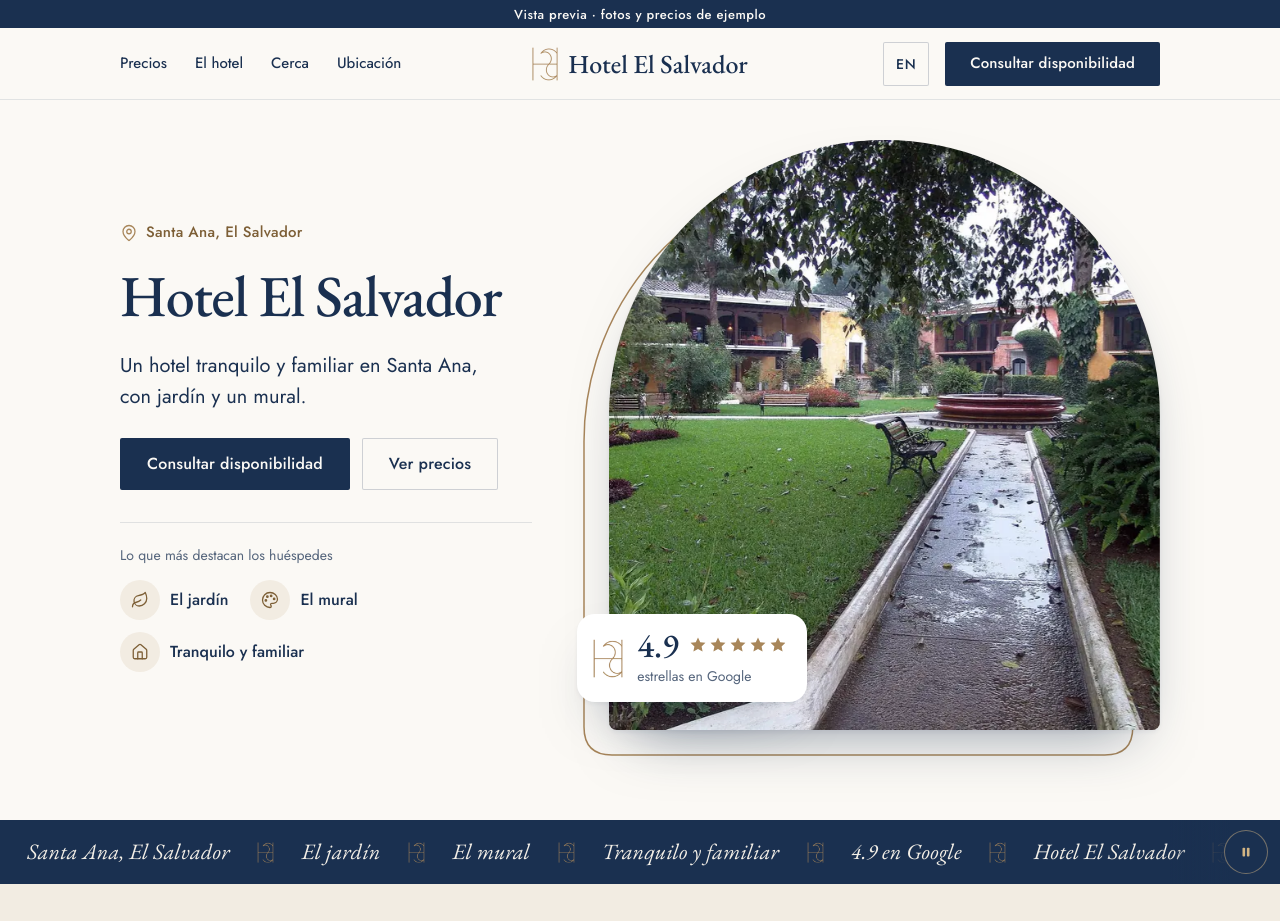
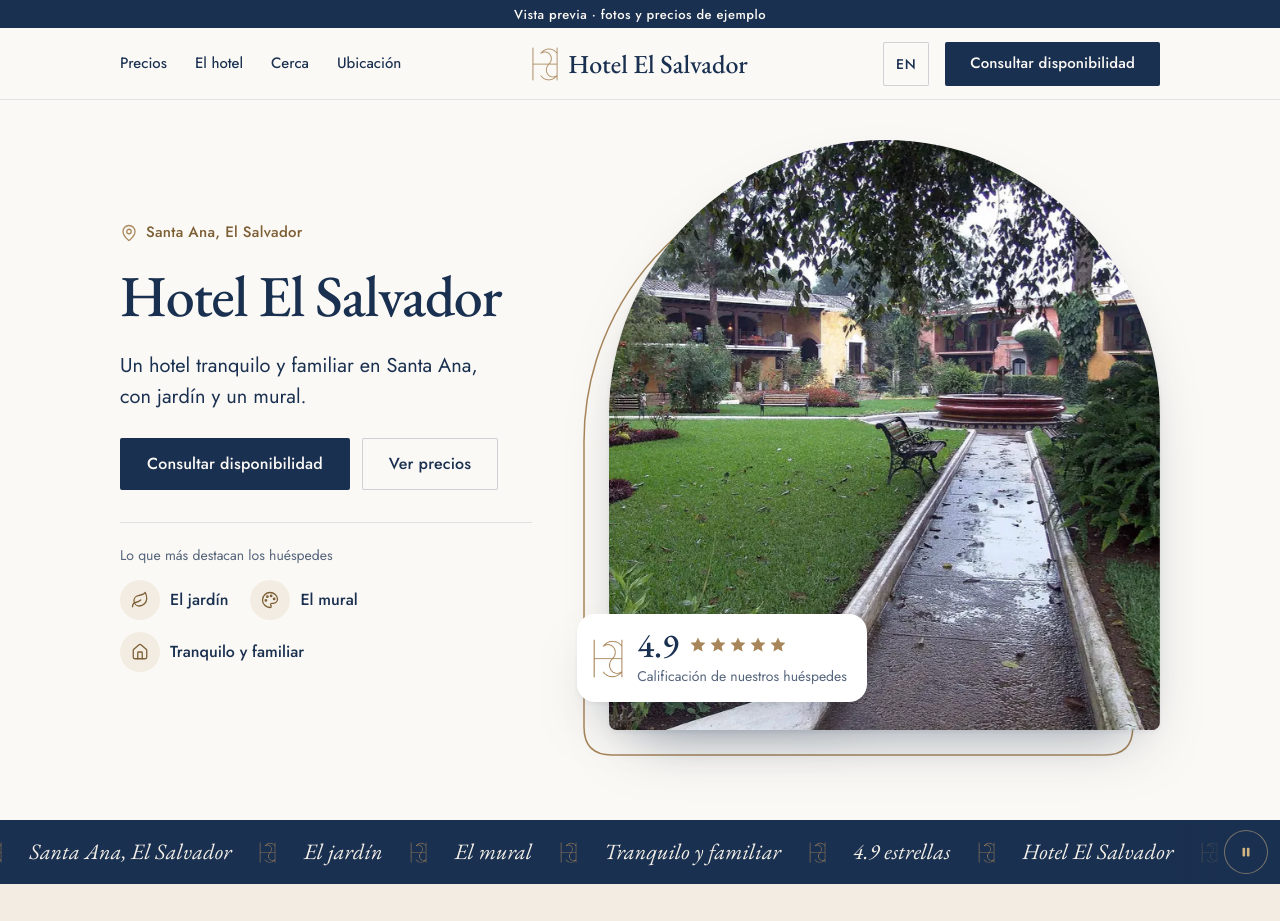
Before and after one commit to escobarnet-software/Hotel-El-Salvador-Santa-Ana, a plain HTML site: page index.html in a window 1280 px wide. Shown: the top 921 px of the page. Drawn offline with nearby package versions, Linux system fonts and the light colour scheme.

Commit message:
La calificación se presenta como de nuestros huéspedes, sin nombrar Google
Co-Authored-By: Claude Opus 5.5 <noreply@anthropic.com>
Claude-Session: https://claude.ai/code/session_01XtNZzNaCNPjnuKJ579jgRE

```diff
--- a/index.html
+++ b/index.html
@@ -4,7 +4,7 @@
 <meta charset="utf-8">
 <meta name="viewport" content="width=device-width, initial-scale=1, viewport-fit=cover">
 <title>Hotel El Salvador: hotel familiar con jardín en Santa Ana</title>
-<meta name="description" content="Habitaciones sencillas, dobles y familiares en Santa Ana, El Salvador. Consulta precios y disponibilidad por WhatsApp; 4.9 estrellas en Google.">
+<meta name="description" content="Habitaciones sencillas, dobles y familiares en Santa Ana, El Salvador. Consulta precios y disponibilidad por WhatsApp; 4.9 estrellas según nuestros huéspedes.">
 <meta property="og:type" content="website">
 <meta property="og:title" content="Hotel El Salvador · Santa Ana">
 <meta property="og:description" content="Hotel tranquilo y familiar en Santa Ana. Precios, disponibilidad y ubicación en una página.">
@@ -53,7 +53,7 @@
      scroll (en reposo con movimiento reducido o sin JavaScript).
      palette: colores del logo (azul marino #1a3050, dorado #a8865a, marfil), type garamond (EB Garamond + Jost)
      moments: picture-develops en el mural (#hotel)
-     Datos reales: nombre, ciudad, 4.9 estrellas en Google (sin número de reseñas, a pedido del cliente), jardín, mural, tranquilo y familiar, WhatsApp.
+     Datos reales: nombre, ciudad, 4.9 estrellas en Google, mostrado como calificación de los huéspedes (sin número de reseñas ni la palabra Google, a pedido del cliente), jardín, mural, tranquilo y familiar, WhatsApp.
      De ejemplo (data-assumed): tipos de habitación, capacidades y precios. Fotos: stand-ins de Wikimedia Commons. -->
 <svg width="0" height="0" style="position:absolute" aria-hidden="true">
   <defs>
@@ -120,7 +120,7 @@
             <img class="hero-badge__mark" src="assets/brand/mark-52.webp" alt="" width="52" height="68">
             <div class="hero-badge__text">
               <p class="hero-badge__score"><b data-count="4.9" data-decimals="1">4.9</b><span class="stars" aria-hidden="true"><svg><use href="#i-star"/></svg><svg><use href="#i-star"/></svg><svg><use href="#i-star"/></svg><svg><use href="#i-star"/></svg><svg class="star-90"><use href="#i-star"/></svg></span></p>
-              <p class="hero-badge__note" data-i18n="badgeNote">estrellas en Google</p>
+              <p class="hero-badge__note" data-i18n="badgeNote">Calificación de nuestros huéspedes</p>
             </div>
           </div>
         </div>
@@ -132,10 +132,10 @@
   <div class="ribbon" role="region" aria-label="Lo que destacan los huéspedes" data-i18n-attr="aria-label:praiseTitle">
     <div class="ribbon__track">
       <ul class="ribbon__group">
-        <li>Hotel El Salvador</li><li data-i18n="rbCity">Santa Ana, El Salvador</li><li data-i18n="praiseGarden">El jardín</li><li data-i18n="praiseMural">El mural</li><li data-i18n="praiseCalm">Tranquilo y familiar</li><li data-i18n="rbRating">4.9 en Google</li>
+        <li>Hotel El Salvador</li><li data-i18n="rbCity">Santa Ana, El Salvador</li><li data-i18n="praiseGarden">El jardín</li><li data-i18n="praiseMural">El mural</li><li data-i18n="praiseCalm">Tranquilo y familiar</li><li data-i18n="rbRating">4.9 estrellas</li>
       </ul>
       <ul class="ribbon__group" aria-hidden="true">
-        <li>Hotel El Salvador</li><li data-i18n="rbCity">Santa Ana, El Salvador</li><li data-i18n="praiseGarden">El jardín</li><li data-i18n="praiseMural">El mural</li><li data-i18n="praiseCalm">Tranquilo y familiar</li><li data-i18n="rbRating">4.9 en Google</li>
+        <li>Hotel El Salvador</li><li data-i18n="rbCity">Santa Ana, El Salvador</li><li data-i18n="praiseGarden">El jardín</li><li data-i18n="praiseMural">El mural</li><li data-i18n="praiseCalm">Tranquilo y familiar</li><li data-i18n="rbRating">4.9 estrellas</li>
       </ul>
     </div>
     <button class="ribbon__pause" type="button" aria-pressed="false" aria-label="Pausar la franja" data-i18n-attr="aria-label:rbPause"><svg viewBox="0 0 16 16" aria-hidden="true"><rect x="4" y="3" width="3" height="10" rx="1"/><rect x="9" y="3" width="3" height="10" rx="1"/></svg></button>
@@ -256,8 +256,8 @@
       <div class="hotel-v3">
         <div class="hotel-v3__text reveal">
           <h2 id="hotel-h" data-i18n="hotelH">El jardín y el mural del hotel</h2>
-          <p class="hotel-v3__body" data-i18n="hotelBody">Es lo que más nombran los huéspedes en sus reseñas de Google, junto con algo que se nota al llegar: es un lugar tranquilo y familiar.</p>
-          <a class="link" href="https://www.google.com/maps/search/?api=1&amp;query=Hotel+El+Salvador+Santa+Ana" target="_blank" rel="noopener" data-i18n="hotelLink">Leer las reseñas en Google</a>
+          <p class="hotel-v3__body" data-i18n="hotelBody">Es lo que más nombran nuestros huéspedes en sus reseñas, junto con algo que se nota al llegar: es un lugar tranquilo y familiar.</p>
+          <a class="link" href="https://www.google.com/maps/search/?api=1&amp;query=Hotel+El+Salvador+Santa+Ana" target="_blank" rel="noopener" data-i18n="hotelLink">Leer las reseñas de nuestros huéspedes</a>
           <div class="hotel-v3__pair">
             <figure class="rounded reveal"><img src="assets/img/photo-f4503462-500.webp" srcset="assets/img/photo-f4503462-500.webp 500w, assets/img/photo-f4503462-960.webp 960w" sizes="(max-width: 639px) 50vw, 300px" width="500" height="375" alt="Corredor con mecedora frente a un patio con palmeras y plantas" data-i18n-attr="alt:altCorridor" loading="lazy" decoding="async" data-source="stand-in" data-subject="corredor del hotel"></figure>
             <figure class="rounded reveal"><img src="assets/img/photo-f126934419-500.webp" srcset="assets/img/photo-f126934419-500.webp 500w, assets/img/photo-f126934419-960.webp 960w" sizes="(max-width: 639px) 50vw, 300px" width="500" height="746" alt="Macetas con flores fucsia y helechos en un patio" data-i18n-attr="alt:altGarden" loading="lazy" decoding="async" data-source="stand-in" data-subject="jardín del hotel"></figure>
@@ -311,7 +311,7 @@
           </div>
           <ul class="where-v3__rows">
             <li><svg class="ic" aria-hidden="true"><use href="#i-chat"/></svg><span><span class="where-v3__label" data-i18n="rowBook">Reservas</span><a href="https://wa.me/50370367823" data-wa>WhatsApp +503 7036-7823</a></span></li>
-            <li><svg class="ic" aria-hidden="true"><use href="#i-star"/></svg><span><span class="where-v3__label" data-i18n="rowRating">Google</span><span data-i18n="rowRatingVal">4.9 de 5 estrellas</span></span></li>
+            <li><svg class="ic" aria-hidden="true"><use href="#i-star"/></svg><span><span class="where-v3__label" data-i18n="rowRating">Calificación de huéspedes</span><span data-i18n="rowRatingVal">4.9 de 5 estrellas</span></span></li>
           </ul>
         </div>
         <div class="where-v3__map reveal">
--- a/site.js
+++ b/site.js
@@ -16,7 +16,7 @@ const EN = {
   langShort: 'ES', langLabel: 'Ver esta página en español', langCode: 'es',
   menu: 'Menu',
   altHero: 'Garden patio with hanging plants and paintings, in front of an arched walkway',
-  ratingText: 'on Google', badgeNote: 'stars on Google', rbCity: 'Santa Ana, El Salvador', rbRating: '4.9 on Google', rbPause: 'Pause the band', rbPlay: 'Play the band',
+  ratingText: 'from our guests', badgeNote: 'Rated by our guests', rbCity: 'Santa Ana, El Salvador', rbRating: '4.9 stars', rbPause: 'Pause the band', rbPlay: 'Play the band',
   heroLine: 'A quiet, family-friendly hotel in Santa Ana, with a garden and a mural.',
   whereH: 'How to get to the hotel',
   whereLine: 'Open the route in your favourite app, or message us and we will explain how to get here.',
@@ -28,7 +28,7 @@ const EN = {
   bedSingle: 'Single bed', bedDouble: 'Double bed', bedFamily: '3 beds',
   askRoom: 'Ask',
   step1: 'Pick your dates', step2: 'WhatsApp opens', step3: 'The hotel confirms', whereCity: 'City', whereOpen: 'Get the route in',
-  rowBook: 'Bookings', rowRating: 'Google', rowRatingVal: '4.9 out of 5 stars',
+  rowBook: 'Bookings', rowRating: 'Guest rating', rowRatingVal: '4.9 out of 5 stars',
   altPatio: 'Inner courtyard with a lawn, bougainvillea and a tiled-roof walkway',
   roomsH: 'Rooms and prices',
   roomsLine: 'Rates per night, in US dollars. Message us for the exact price of your dates.',
@@ -60,9 +60,9 @@ const EN = {
   nameLake: 'Lake Coatepeque',
   nearLake: 'A blue lake inside a volcanic caldera.',
   hotelH: 'The hotel’s garden and mural',
-  hotelBody: 'They are what guests mention most in their Google reviews, along with something you notice on arrival: it is a quiet, family-friendly place.',
+  hotelBody: 'They are what guests mention most in their reviews, along with something you notice on arrival: it is a quiet, family-friendly place.',
   hotelBody2: 'After a day in the town centre or on the volcano, you come back to a courtyard full of plants and a painted wall.',
-  hotelLink: 'Read the reviews on Google',
+  hotelLink: 'Read our guests’ reviews',
   altMural: 'Colourful mural of cats and sunflowers painted on a wall',
   altFountain: 'Garden with a lawn, ferns, a path and a fountain at the back',
   altCorridor: 'Walkway with a rocking chair facing a courtyard of palms and plants',
```
Also changed, not shown: credits.html (+1 -1 lines).
